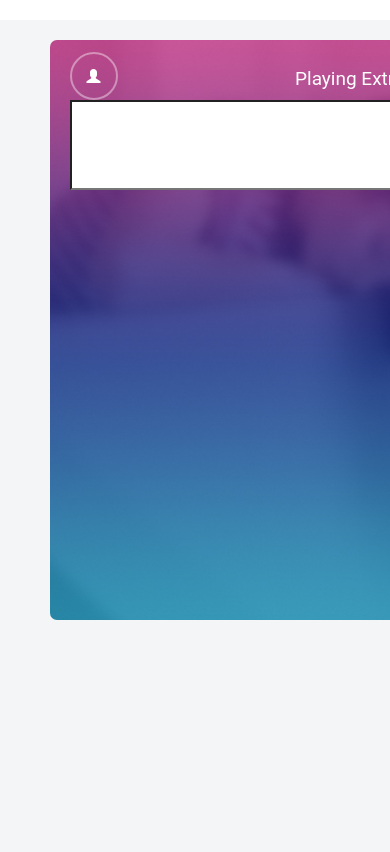
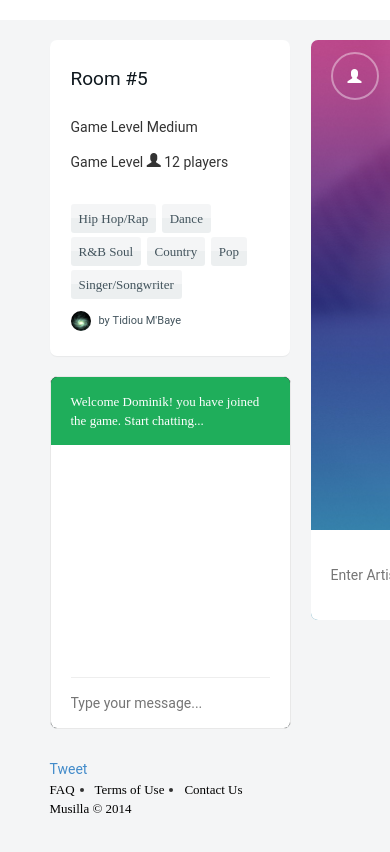
Before and after one commit to kongolml/musilla-website, a plain HTML site: page game.html in a window 390 px wide. Shown: the part 56-908 px from the top of the page. Before the commit the page ends 844 px from the top, so only its background shows below. Drawn offline with nearby package versions, Linux system fonts and the light colour scheme.

Commit message:
some fixes for game page
switch off responsiveness, finish answer field, etc…

```diff
--- a/css/game.css
+++ b/css/game.css
@@ -160,6 +160,7 @@
 	background-image: url(../images/game-bg.jpg);
 	background-repeat: no-repeat;
 	background-size: contain;
+	float: left;
 }
 
 #main-content .header * {
@@ -224,7 +225,19 @@
 }
 
 #main-content .answer {
-	width: 100%;
-	height: 90px;
-	background: white;
+    width: 100%;
+    height: 90px;
+    background: white;
+    position: absolute;
+    bottom: 0;
+    left: 0;
+    border-radius: 0 0 7px 7px;
+    border: none;
+    padding: 40px 20px;
+    font-size: 14px;
+    color: #84939b;
 }
+
+#main-content .answer:focus {
+	outline: none;
+}
--- a/game.html
+++ b/game.html
@@ -3,7 +3,7 @@
   <head>
     <meta charset="utf-8">
     <meta http-equiv="X-UA-Compatible" content="IE=edge">
-    <meta name="viewport" content="width=device-width, initial-scale=1">
+    <!-- <meta name="viewport" content="width=device-width, initial-scale=1"> -->
     <title>Game</title>
 
     <!-- Bootstrap -->
@@ -997,7 +997,7 @@
 <div class="container wrapper">
 	<div class="row">
 
-		<div id="left-bar" class="col-md-3 hidden-xs hidden-sm">
+		<div id="left-bar" class="col-xs-3">
 
 
 
@@ -1082,12 +1082,12 @@
 			</div>
 
 
-			<input class="answer">
+			<input class="answer" placeholder="Enter Artist & Title...">
 
 
 		</div><!-- main-content -->
 
-		<div id="right-bar" class="col-md-2 hidden-xs hidden-sm">
+		<div id="right-bar" class="col-xs-2">
 
 			<div class="news-social">
 				<span class="facebook"><img src="http://icons.iconarchive.com/icons/artbees/social-networks-pro/128/Facebook-icon.png">Newsfeed</span>
```
